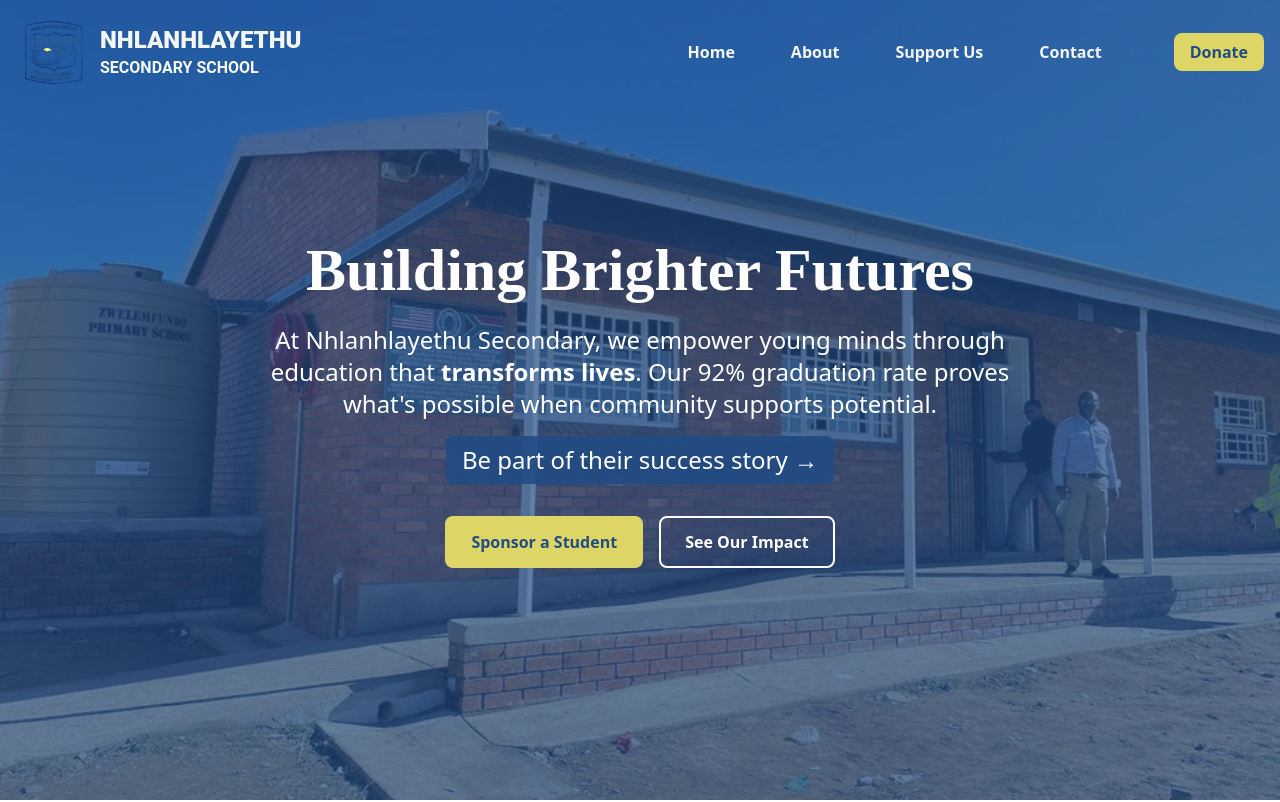
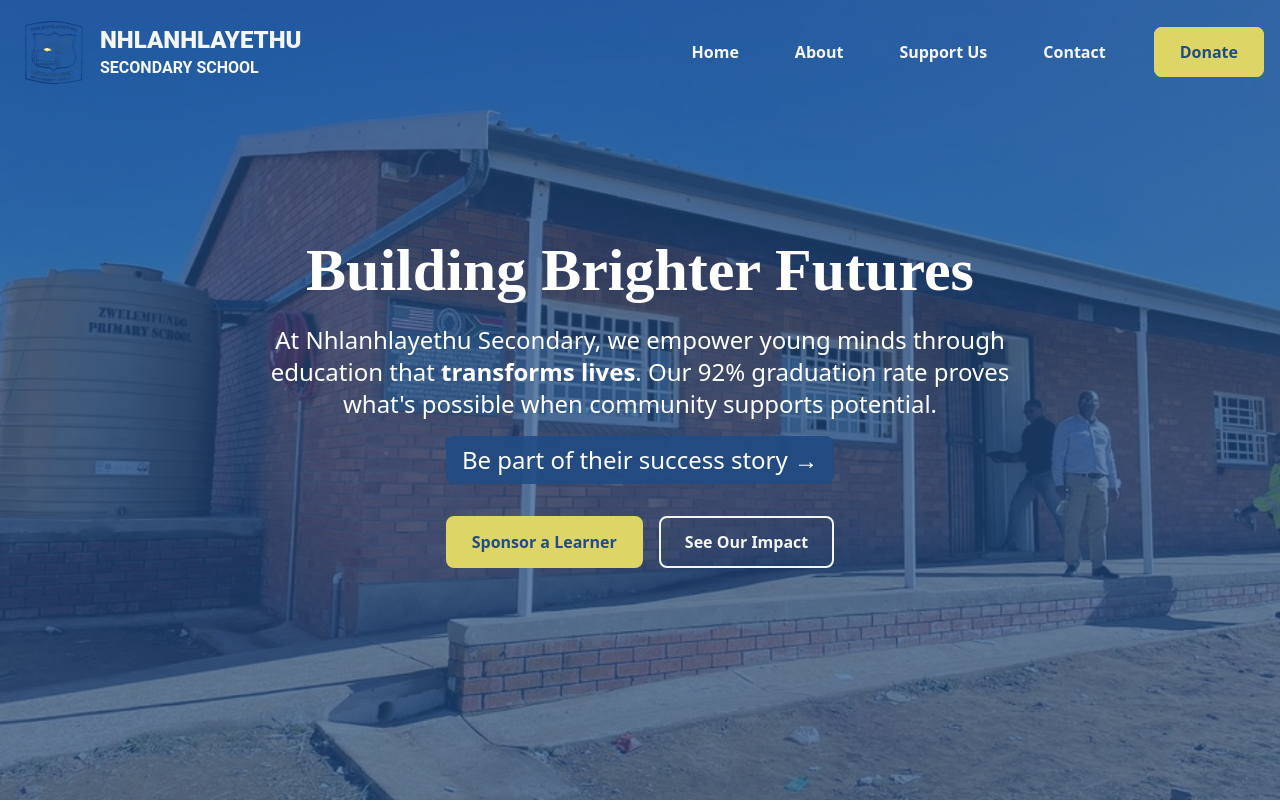
Before and after one commit to KwandileMgenge/School-Website, a React (Vite) app: page / in a window 1280 px wide. Shown: the top 802 px of the page. Built offline with nearby package versions, Linux system fonts and the light colour scheme.

Commit message:
Reusable Button componant done

```diff
--- /dev/null
+++ b/src/components/Button.tsx
@@ -0,0 +1,71 @@
+import React from 'react';
+import { Link } from 'react-router-dom';
+
+interface ButtonProps {
+  children: React.ReactNode;
+  onClick?: () => void;
+  to?: string;  // Changed from href to to for React Router
+  type?: 'button' | 'submit' | 'reset';
+  variant?: 'primary' | 'secondary' | 'outline';
+  className?: string;
+  disabled?: boolean;
+  state?: any;  // For React Router state
+  replace?: boolean;  // For React Router replace prop
+}
+
+const Button: React.FC<ButtonProps> = ({
+  children,
+  onClick,
+  to,
+  type = 'button',
+  variant = 'primary',
+  className = '',
+  disabled = false,
+  state,
+  replace = false,
+}) => {
+  // Base classes
+  const baseClasses = 'px-6 py-3 rounded-lg font-bold transition border-2';
+
+  // Variant classes
+  const variantClasses = {
+    primary: 'bg-chenin border-chenin text-bay-of-many hover:bg-transparent hover:text-chenin',
+    secondary: 'bg-bay-of-many border-bay-of-many text-white hover:bg-transparent hover:text-bay-of-many',
+    outline: 'bg-transparent border-green-white text-green-white hover:bg-green-white/30 hover:text-green-white',
+    disabled: 'bg-gray-400 border-gray-400 text-gray-600 cursor-not-allowed',
+  };
+
+  // Combined classes
+  const combinedClasses = `${baseClasses} ${
+    disabled ? variantClasses.disabled : variantClasses[variant]
+  } ${className}`;
+
+  // If 'to' prop is provided and not disabled, render as Link
+  if (to && !disabled) {
+    return (
+      <Link
+        to={to}
+        className={combinedClasses}
+        state={state}
+        replace={replace}
+        onClick={onClick} // Optional onClick handler for links
+      >
+        {children}
+      </Link>
+    );
+  }
+
+  // Default to button element
+  return (
+    <button
+      type={type}
+      onClick={onClick}
+      className={combinedClasses}
+      disabled={disabled}
+    >
+      {children}
+    </button>
+  );
+};
+
+export default Button;
--- a/src/components/Hero.tsx
+++ b/src/components/Hero.tsx
@@ -1,3 +1,5 @@
+import Button from "./Button"
+
 function Hero() {
   return (
     <div>
@@ -23,12 +25,8 @@ function Hero() {
           </div>
 
           <div className="flex gap-4">
-            <button className="bg-chenin border-chenin border-2 hover:bg-transparent hover:text-chenin hover:border-2 text-bay-of-many px-6 py-3 rounded-lg font-bold transition">
-              Sponsor a Student
-            </button>
-            <button className="border-2 border-white hover:bg-white/20 px-6 py-3 rounded-lg font-bold transition">
-              See Our Impact
-            </button>
+            <Button>Sponsor a Learner</Button>
+            <Button variant="outline">See Our Impact</Button>
           </div>
         </div>
       </section>
--- a/src/components/Navbar.tsx
+++ b/src/components/Navbar.tsx
@@ -1,5 +1,6 @@
 import { useEffect, useState } from 'react';
 import { Link } from 'react-router-dom';
+import Button from './Button';
 
 const Navbar = () => {
   const [bgChange, setBgChange] = useState(false);
@@ -43,10 +44,7 @@ const Navbar = () => {
               <li><Link to="/about" className="hover:underline px-2 py-1">About</Link></li>
               <li><Link to="/support" className="hover:underline px-2 py-1">Support Us</Link></li>
               <li><Link to="/contact" className="hover:underline px-2 py-1">Contact</Link></li>
-              <li><Link to="/donate" className="ml-6 px-4 py-2 bg-chenin text-bay-of-many rounded-lg font-bold hover:bg-yellow-600 transition">
-                    Donate
-                  </Link>
-              </li>
+              <li><Button to='/donate'>Donate</Button></li>
             </ul>
           </div>
 
@@ -110,10 +108,7 @@ const Navbar = () => {
               </Link>
             </li>
             <li>
-              <Link to="/donate"
-                className="ml-6 px-4 py-2 bg-chenin text-bay-of-many rounded-lg font-bold hover:bg-yellow-600 transition">
-                Donate
-              </Link>
+              <Button to='/donate'>Donate</Button>
             </li>
           </ul>
         </div>
```
